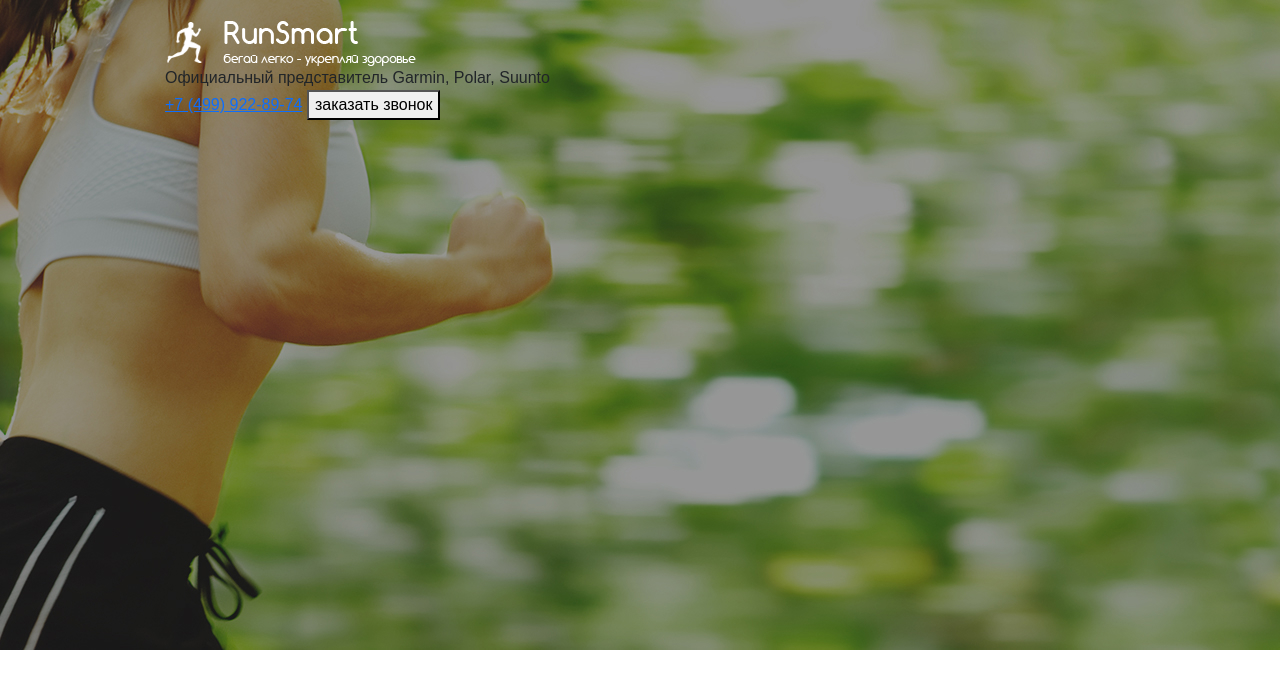
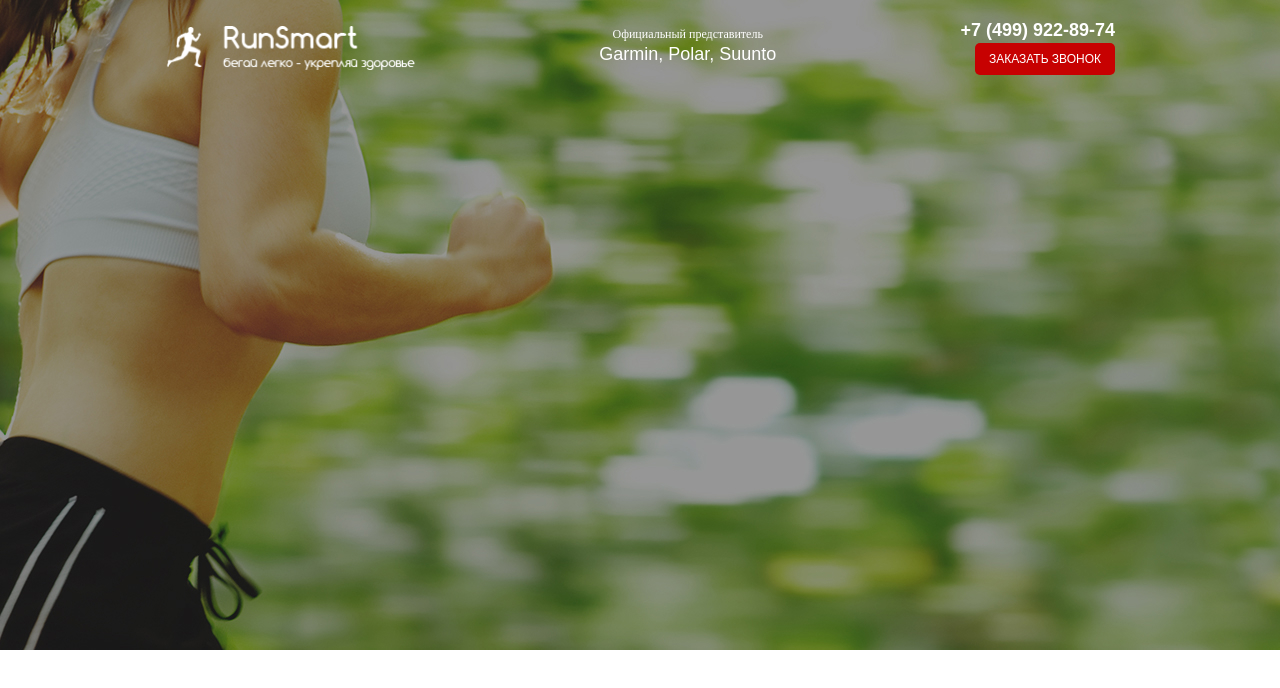
Before and after one commit to zholkin85/Pulse, a website: page src/index.html in a window 1280 px wide. Drawn offline with Linux system fonts and the light colour scheme.

Commit message:
add styles for bloks '_header, _button'

```diff
--- /dev/null
+++ b/src/sass/bloks/_button.scss
@@ -0,0 +1,13 @@
+.button {
+    width: 140px;
+    height: 32px;
+    background: $main-color;
+    border-radius: 5px;
+    font-weight: 500;
+    font-size: 12px;
+    line-height: 19px;
+    text-align: center;
+    text-transform: uppercase;
+    color: #ffffff;
+    border: none;
+}
--- /dev/null
+++ b/src/sass/bloks/_header.scss
@@ -0,0 +1,41 @@
+.header {
+    display: flex;
+    justify-content: space-between;
+    align-items: center;
+    &__logo {
+        width: 250px;
+        img {
+            width: 100%;
+        }
+    }
+    &__official {
+        color: #ffffff;
+        font-family: 'MuseoModerno';
+        font-weight: 500;
+        font-size: 12px;
+        line-height: 12px;
+        text-align: center;
+        span {
+            display: block;
+            font-size: 18px;
+            line-height: 29px;
+        }
+    }
+    &__phone {
+        display: block;
+        font-weight: 700;
+        font-size: 18px;
+        line-height: 18px;
+        color: #ffffff;
+        text-decoration: none;
+        margin-bottom: 4px;
+        &:hover {
+            color: #ffffff;
+        }
+    }
+    &__contacts {
+        display: flex;
+        flex-direction: column;
+        align-items: flex-end;
+    }
+}
--- a/src/sass/style.scss
+++ b/src/sass/style.scss
@@ -1,5 +1,7 @@
 @import 'base/variables';
 @import 'bloks/promo';
+@import 'bloks/header';
+@import 'bloks/button';
 * {
     font-family: 'Museo Sans Cyrl', sans-serif;
 }
```
Also changed, not shown: src/css/style.min.css.
